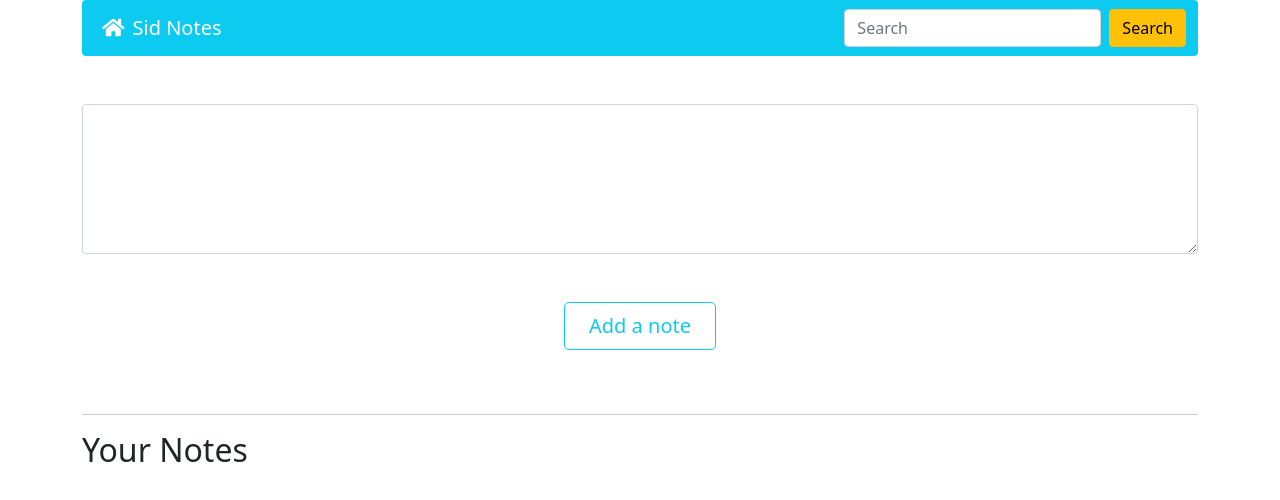
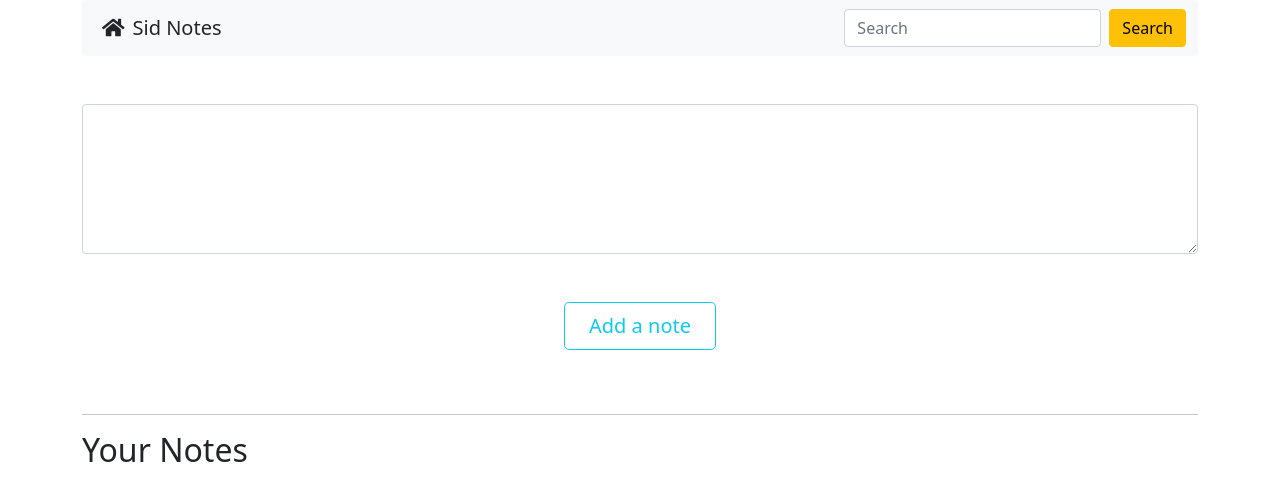
Before and after one commit to asadsid56/Note_App, a plain HTML site: page index.html in a window 1280 px wide. Drawn offline with nearby package versions, Linux system fonts and the light colour scheme.

Commit message:
changes to nav

```diff
--- a/index.html
+++ b/index.html
@@ -21,13 +21,13 @@
 <body>
     <div class="container">
         <!-- Nav -->
-        <nav class="navbar navbar-light bg-info rounded mb-5">
+        <nav class="navbar navbar-light bg-light rounded mb-5">
             <div class="container-fluid">
-                <a class="navbar-brand"><i class="fas fa-home text-white px-2"></i><span class="text-white">Sid
+                <a class="navbar-brand"><i class="fas fa-home text-dark      px-2"></i><span class="text-dark">Sid
                         Notes</span></a>
                 <form class="d-flex">
-                    <input class="form-control me-2" type="search" placeholder="Search" aria-label="Search">
-                    <button class="btn btn-warning" type="submit">Search</button>
+                    <input class="form-control me-2" placeholder="Search" aria-label="Search" id="searchInput">
+                    <button class="btn btn-warning" id="searchBtn">Search</button>
                 </form>
             </div>
         </nav>
--- a/note.js
+++ b/note.js
@@ -1,7 +1,10 @@
- // Show or Read All Notes
+// Selectors
+
+let addNote = document.getElementById("addNote");
+let addTxt = document.getElementById("addTxt");
+
+// Show or Read All Notes
  function read() {
-     // Get the Button
-     let addNote = document.getElementById("addNote");
      // When someone clicks on this Button do create an object
      let obj = {
          title: 'Note',
@@ -9,15 +12,15 @@
      }
      // Create Notes
      addNote.addEventListener("click", function () {
-         // Get the Text-area
-         let addTxt = document.getElementById("addTxt");
+         // Get the Text-area value
+         let InputValue = addTxt.value;
          // Creat a card
          let text = `
         <div class="card col-lg-3 col-md-4 mx-2 my-2 cards" id=${obj.id}>
             <div class="card-body">
                 <i class="fas fa-edit" onclick="Edit(${obj.id})"></i>
                 <h5 class="card-title">${obj.title}</h5>
-                <p class="card-text">${addTxt.value}</p>
+                <p class="card-text">${InputValue}</p>
                 <button class="btn btn-outline-danger" id="del${obj.id}" onclick="Delete(${obj.id})">Delete Note</button>
             </div>
         </div>
@@ -37,14 +40,15 @@
 
  function Delete(id) {
      document.getElementById(id).remove();
-     console.log(`"i am deleting"${id}`);
+    //  console.log(`"i am deleting"${id}`);
  }
 
  // Edit Notes
 
  function Edit(id) {
-    // let card = document.getElementById(id);
-    // console.log(`"i am editing"${id}`);
-    // console.log(card);
+    let card = document.getElementById(id);
+    console.log(`"i am editing"${id}`);
+    console.log(card);
+}
 
-   }
+// Search
```
